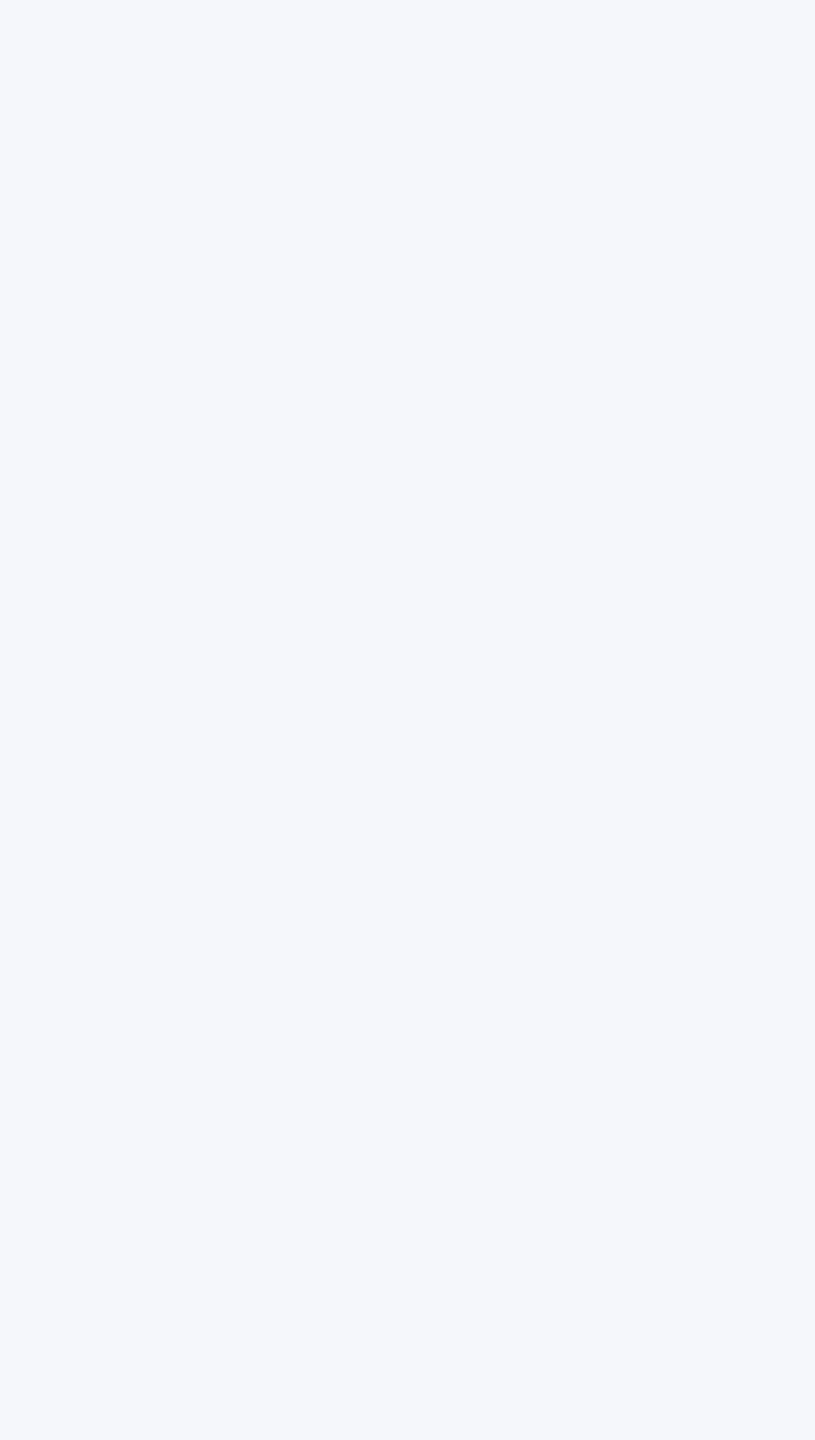
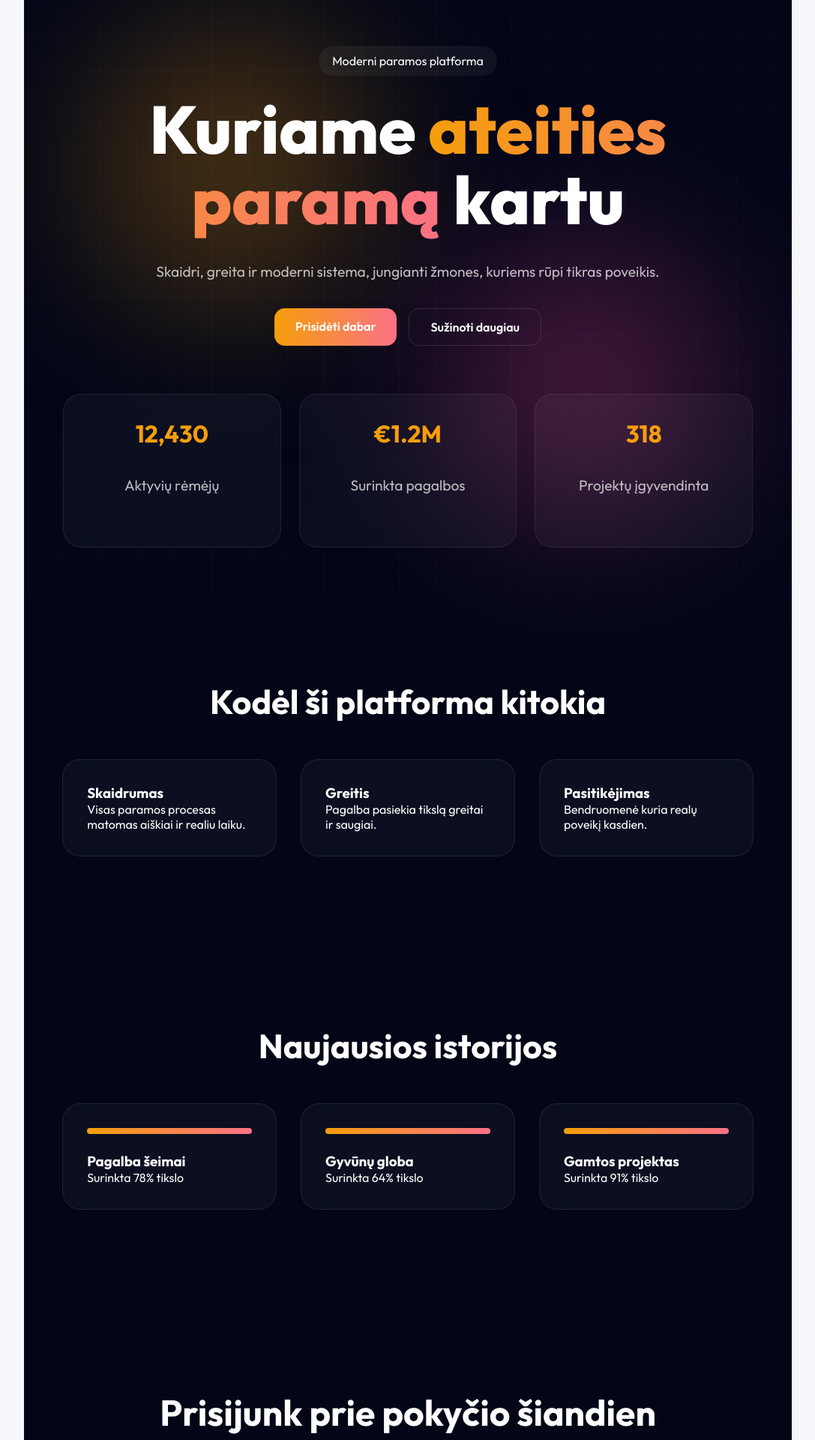
Before and after one commit to Rusnietis/aukoti, a React app in the folder frontend/: page / in a window 1280 px wide. Shown: the part 100-2020 px from the top of the page at 75% size, without its empty margins (96-1183 px from the left). Before the commit the page ends 800 px from the top, so only its background shows below. Built offline with nearby package versions, Linux system fonts and the light colour scheme; the HTML template or start-up script is replaced by a standard one.

Commit message:
Atnaujinta 2026.03.25 Home page

```diff
--- /dev/null
+++ b/frontend/src/Pages/Home/Home.jsx
@@ -0,0 +1,117 @@
+import { Link } from "react-router-dom";
+
+
+export default function Home() {
+  const stats = [
+    { value: "12,430", label: "Aktyvių rėmėjų" },
+    { value: "€1.2M", label: "Surinkta pagalbos" },
+    { value: "318", label: "Projektų įgyvendinta" },
+  ];
+
+  const features = [
+    {
+      title: "Skaidrumas",
+      text: "Visas paramos procesas matomas aiškiai ir realiu laiku.",
+    },
+    {
+      title: "Greitis",
+      text: "Pagalba pasiekia tikslą greitai ir saugiai.",
+    },
+    {
+      title: "Pasitikėjimas",
+      text: "Bendruomenė kuria realų poveikį kasdien.",
+    },
+  ];
+
+  const stories = [
+    { title: "Pagalba šeimai", progress: "78%" },
+    { title: "Gyvūnų globa", progress: "64%" },
+    { title: "Gamtos projektas", progress: "91%" },
+  ];
+
+  return (
+    <main className="homepage">
+      {/* HERO */}
+      <section className="hero">
+        <div className="hero__blur hero__blur--left"></div>
+        <div className="hero__blur hero__blur--right"></div>
+        <div className="hero__grid"></div>
+
+        <div className="hero__content">
+          <span className="hero__badge">Moderni paramos platforma</span>
+
+          <h1>
+            Kuriame <span>ateities paramą</span> kartu
+          </h1>
+
+          <p>
+            Skaidri, greita ir moderni sistema, jungianti žmones, kuriems rūpi
+            tikras poveikis.
+          </p>
+
+          <div className="hero__actions">
+            <Link to="/istorijos" className="btn btn--primary">
+              Prisidėti dabar
+            </Link>
+
+            <Link to="/apie-mus" className="btn btn--secondary">
+              Sužinoti daugiau
+            </Link>
+          </div>
+
+          <div className="stats">
+            {stats.map((item, index) => (
+              <div className="stats__card" key={index}>
+                <h3>{item.value}</h3>
+                <p>{item.label}</p>
+              </div>
+            ))}
+          </div>
+        </div>
+      </section>
+
+      {/* FEATURES */}
+      <section className="features container">
+        <h2>Kodėl ši platforma kitokia</h2>
+
+        <div className="features__grid">
+          {features.map((item, index) => (
+            <article className="card" key={index}>
+              <h3>{item.title}</h3>
+              <p>{item.text}</p>
+            </article>
+          ))}
+        </div>
+      </section>
+
+      {/* STORIES */}
+      <section className="stories container">
+        <h2>Naujausios istorijos</h2>
+
+        <div className="stories__grid">
+          {stories.map((story, index) => (
+            <article className="story-card" key={index}>
+              <div className="story-card__progress"></div>
+              <h3>{story.title}</h3>
+              <p>Surinkta {story.progress} tikslo</p>
+            </article>
+          ))}
+        </div>
+      </section>
+
+      {/* CTA */}
+      <section className="cta">
+        <h2>Prisijunk prie pokyčio šiandien</h2>
+        <p>Kiekviena parama tampa realiu rezultatu.</p>
+
+        <Link to="/istorijos" className="btn btn--primary">
+          Pradėti dabar
+        </Link>
+      </section>
+       {/* FOOTER */}
+      <footer className="footer">
+        <p>© {new Date().getFullYear()} Padėkime Kartu</p>
+      </footer>
+    </main>
+  );
+}
--- /dev/null
+++ b/frontend/src/Pages/Home/Index.jsx
@@ -0,0 +1,15 @@
+//import { StoriesProvider } from '../../Contexts/Stories';
+//import { WritersProvider } from '../../Contexts/Writers';
+import Layout from './Layout';
+
+
+export default function Index() {
+
+    return (
+
+
+                <Layout />
+
+
+    )
+}
--- /dev/null
+++ b/frontend/src/Pages/Home/Layout.jsx
@@ -0,0 +1,14 @@
+import Home from './Home';
+
+
+
+export default function Layout() {
+
+  return (
+    <div >
+      <Home />
+    </div>
+
+  );
+
+}
--- a/frontend/src/Style/app.scss
+++ b/frontend/src/Style/app.scss
@@ -1,6 +1,6 @@
 @use "./navbar.scss";
 @use "./fonts.scss";
-
+@use "./home.scss";
 
 :root {
   --bg: #f5f7fb;
--- /dev/null
+++ b/frontend/src/Style/home.scss
@@ -0,0 +1,234 @@
+.homepage {
+  background: #020617;
+  color: white;
+  font-family: "Inter", sans-serif;
+  overflow-x: hidden;
+}
+
+.container {
+  width: min(1240px, 90%);
+  margin: auto;
+}
+
+/* HERO */
+.hero {
+  min-height: 100vh;
+  position: relative;
+  display: flex;
+  align-items: center;
+  justify-content: center;
+  text-align: center;
+  padding: 4rem 2rem;
+
+  &__grid {
+    position: absolute;
+    inset: 0;
+    background-image:
+      linear-gradient(rgba(255,255,255,.02) 1px, transparent 1px),
+      linear-gradient(90deg, rgba(255,255,255,.02) 1px, transparent 1px);
+    background-size: 50px 50px;
+  }
+
+  &__blur {
+    position: absolute;
+    border-radius: 50%;
+    filter: blur(120px);
+    opacity: .35;
+    animation: float 10s ease-in-out infinite;
+
+    &--left {
+      width: 350px;
+      height: 350px;
+      background: #f59e0b;
+      top: 10%;
+      left: 10%;
+    }
+
+    &--right {
+      width: 350px;
+      height: 350px;
+      background: #ec4899;
+      bottom: 10%;
+      right: 10%;
+    }
+  }
+
+  &__content {
+    position: relative;
+    z-index: 2;
+    max-width: 920px;
+  }
+
+  &__badge {
+    display: inline-block;
+    padding: 10px 18px;
+    border-radius: 999px;
+    background: rgba(255,255,255,.05);
+    margin-bottom: 1.5rem;
+  }
+
+  h1 {
+    font-size: clamp(3rem, 7vw, 6rem);
+    font-weight: 800;
+    line-height: 1.05;
+
+    span {
+      background: linear-gradient(90deg,#f59e0b,#fb7185);
+      -webkit-background-clip: text;
+      -webkit-text-fill-color: transparent;
+    }
+  }
+
+  p {
+    max-width: 700px;
+    margin: 2rem auto;
+    line-height: 1.8;
+    color: rgba(255,255,255,.72);
+    font-size: 1.2rem;
+  }
+
+  &__actions {
+    display: flex;
+    justify-content: center;
+    gap: 1rem;
+    margin-bottom: 4rem;
+    flex-wrap: wrap;
+  }
+}
+
+/* BUTTONS */
+.btn {
+  padding: 14px 28px;
+  border-radius: 14px;
+  text-decoration: none;
+  font-weight: 600;
+  transition: .35s ease;
+
+  &--primary {
+    background: linear-gradient(90deg,#f59e0b,#fb7185);
+    color: white;
+
+    &:hover {
+      transform: translateY(-4px);
+      box-shadow: 0 12px 35px rgba(245,158,11,.35);
+    }
+  }
+
+  &--secondary {
+    border: 1px solid rgba(255,255,255,.12);
+    color: white;
+  }
+}
+
+/* STATS */
+.stats {
+  display: grid;
+  grid-template-columns: repeat(auto-fit,minmax(220px,1fr));
+  gap: 1.5rem;
+
+  &__card {
+    background: rgba(255,255,255,.04);
+    border: 1px solid rgba(255,255,255,.08);
+    border-radius: 24px;
+    backdrop-filter: blur(18px);
+    padding: 2rem;
+    transition: .35s;
+
+    &:hover {
+      transform: translateY(-8px);
+    }
+
+    h3 {
+      color: #f59e0b;
+      font-size: 2rem;
+    }
+  }
+}
+
+/* FEATURES */
+.features,
+.stories {
+  padding: 7rem 0;
+
+  h2 {
+    text-align: center;
+    font-size: 2.8rem;
+    margin-bottom: 3rem;
+  }
+
+  &__grid {
+    display: grid;
+    grid-template-columns: repeat(auto-fit,minmax(280px,1fr));
+    gap: 2rem;
+  }
+}
+
+.card,
+.story-card {
+  background: rgba(255,255,255,.04);
+  border: 1px solid rgba(255,255,255,.08);
+  border-radius: 24px;
+  padding: 2rem;
+  backdrop-filter: blur(18px);
+  transition: .35s;
+
+  &:hover {
+    transform: translateY(-8px);
+  }
+}
+
+/* STORIES */
+.story-card {
+  &__progress {
+    height: 8px;
+    border-radius: 999px;
+    background: linear-gradient(90deg,#f59e0b,#fb7185);
+    margin-bottom: 1.5rem;
+  }
+}
+
+/* CTA */
+.cta {
+  text-align: center;
+  padding: 8rem 2rem;
+
+  h2 {
+    font-size: 3rem;
+    margin-bottom: 1rem;
+  }
+
+  p {
+    color: rgba(255,255,255,.72);
+    margin-bottom: 2rem;
+  }
+}
+
+/* FLOAT */
+@keyframes float {
+  0%,100% {
+    transform: translateY(0px);
+  }
+  50% {
+    transform: translateY(-30px);
+  }
+}
+
+/* RESPONSIVE */
+@media (max-width: 768px) {
+  .hero h1 {
+    font-size: 2.7rem;
+  }
+
+  .features h2,
+  .stories h2,
+  .cta h2 {
+    font-size: 2rem;
+  }
+}
+
+/* FOOTER */
+.footer {
+  padding: 2rem;
+  text-align: center;
+  border-top: 1px solid rgba(255,255,255,.06);
+}
```
Also changed, not shown: frontend/src/App.jsx (+5 -5 lines), frontend/public/images/hero.jpg (added).
